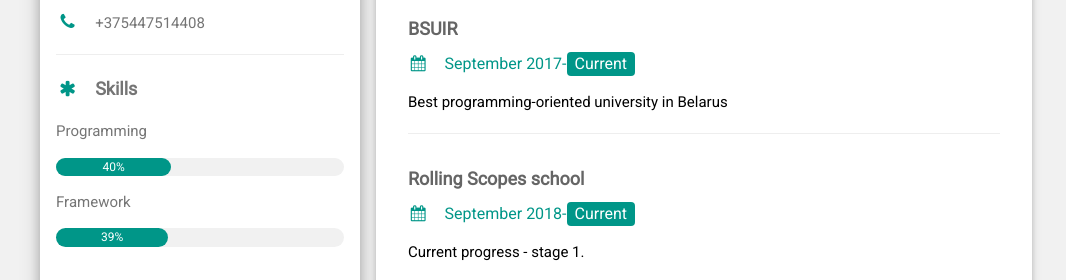
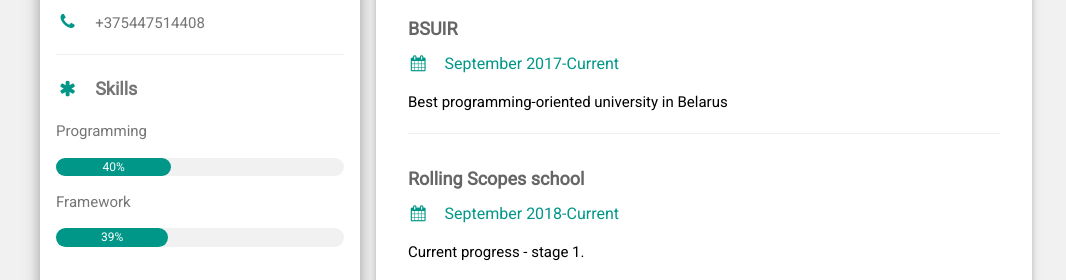
Before and after one commit to MrDemonRush/rsschool-codejam1-cv, a plain HTML site: page index.html in a window 1280 px wide. Shown: the part 372-652 px from the top of the page, without its empty margins (104-1170 px from the left). Drawn offline with nearby package versions, Linux system fonts and the light colour scheme.

Commit message:
fix:  minor typos in the code

```diff
--- a/index.html
+++ b/index.html
@@ -11,10 +11,12 @@
 </style>
 <body class="w3-light-grey">
 
+<!-- Page Container -->
 <div class="w3-content w3-margin-top" style="max-width:1024px;">
 
   <div class="w3-row-padding">
 
+    <!-- Left Column -->
     <div class="w3-third">
 
       <div class="w3-white w3-text-grey w3-card-4">
@@ -64,8 +66,10 @@
         </div>
       </div><br>
 
+    <!-- End Left Column -->
     </div>
 
+    <!-- Right Column -->
     <div class="w3-twothird">
 
       <div class="w3-container w3-card w3-white w3-margin-bottom">
@@ -86,13 +90,13 @@
         <h2 class="w3-text-grey w3-padding-16"><i class="fa fa-certificate fa-fw w3-margin-right w3-xxlarge w3-text-teal"></i>Education</h2>
         <div class="w3-container">
           <h5 class="w3-opacity"><b>BSUIR</b></h5>
-          <h6 class="w3-text-teal"><i class="fa fa-calendar fa-fw w3-margin-right"></i>September 2017-<span class="w3-tag w3-teal w3-round">Current</span></h6>
+          <h6 class="w3-text-teal"><i class="fa fa-calendar fa-fw w3-margin-right"></i>September 2017-Current</h6>
           <p>Best programming-oriented university in Belarus</p>
           <hr>
         </div>
         <div class="w3-container">
           <h5 class="w3-opacity"><b>Rolling Scopes school</b></h5>
-          <h6 class="w3-text-teal"><i class="fa fa-calendar fa-fw w3-margin-right"></i>September 2018-<span class="w3-tag w3-teal w3-round">Current</span></h6>
+          <h6 class="w3-text-teal"><i class="fa fa-calendar fa-fw w3-margin-right"></i>September 2018-Current</h6>
           <p>Current progress - stage 1.</p>
           <hr>
         </div>
@@ -100,7 +104,7 @@
          </div>
       </div>
 
-      <div class="w3-container w3-card w3-white">
+       <div class="w3-container w3-card w3-white">
         <h2 class="w3-text-grey w3-padding-16"><i class="fa fa-certificate fa-fw w3-margin-right w3-xxlarge w3-text-teal"></i>Summary</h2>
         <div class="w3-container">
           <p>In conclusion, I want to learn more about Front End Development, and I consider working somewhere with a need of good developers will help me to develop my own skills as well.</p>
@@ -108,10 +112,11 @@
         </div>
       </div>
 
+    <!-- End Right Column -->
     </div>
 
   </div>
 
+  <!-- End Page Container -->
 </div>
 </body>
-</html>
```
